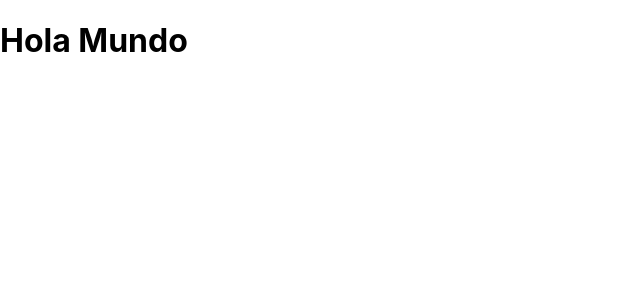
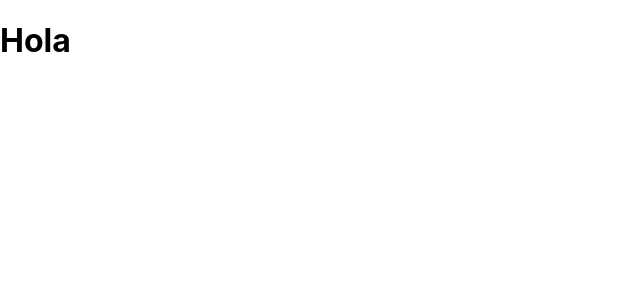
Before and after one commit to IsaiGonzalez08/einformes, a React (Create React App) app: page / in a window 1280 px wide. Shown: the top 300 px of the page, without its empty margins (0-640 px from the left). Built offline with nearby package versions, Linux system fonts and the light colour scheme.

Commit message:
starting app

```diff
--- a/src/App.jsx
+++ b/src/App.jsx
@@ -1,7 +1,7 @@
 function App() {
   return (
     <div className="App">
-      <h1>Hola Mundo</h1>
+      <h1>Hola</h1>
     </div>
   );
 }
```
